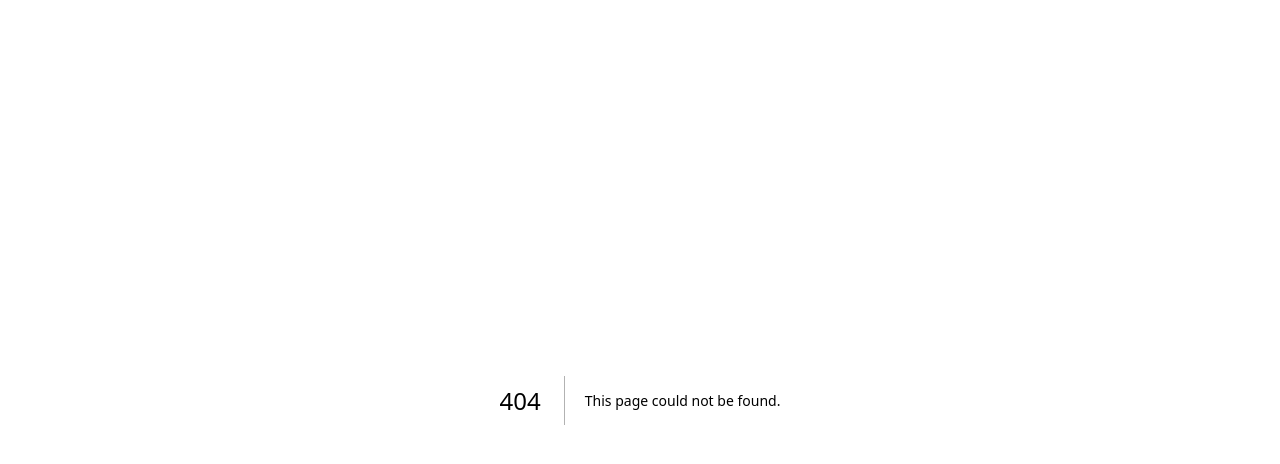
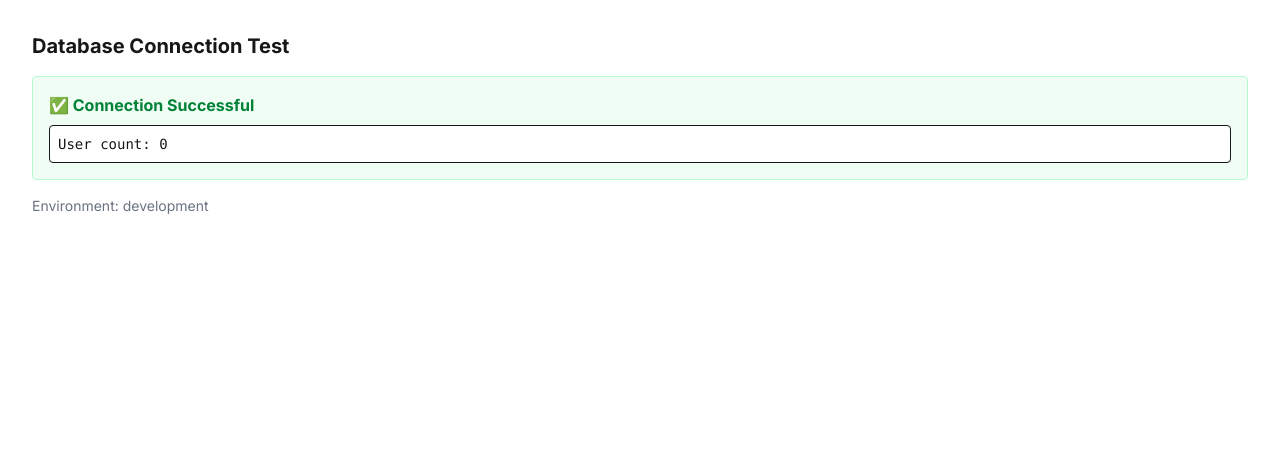
Before and after one commit to Thanaporn-sk/MicroGreens, a Next.js app: page /test-connection in a window 1280 px wide. Before the commit this address had no page. Shown: the top 464 px of the page. Built offline with nearby package versions, Linux system fonts and the light colour scheme; no server answers; the database is empty.

Commit message:
Debug: Add connection test page and error handling for purchases

```diff
--- a/app/(dashboard)/purchases/new/page.tsx
+++ b/app/(dashboard)/purchases/new/page.tsx
@@ -4,13 +4,27 @@ import PurchaseForm from './purchase-form';
 export const dynamic = 'force-dynamic';
 
 export default async function NewPurchasePage() {
-    const materials = await prisma.material.findMany({
-        orderBy: { name: 'asc' },
-    });
+    let materials: any[] = [];
+    let error = null;
+
+    try {
+        materials = await prisma.material.findMany({
+            orderBy: { name: 'asc' },
+        });
+    } catch (e) {
+        console.error('Failed to load materials:', e);
+        error = "Failed to load materials. Please check database connection.";
+    }
 
     return (
         <div className="w-full">
             <h1 className="text-2xl font-bold mb-6">Record Purchase</h1>
+            {error && (
+                <div className="bg-red-100 border border-red-400 text-red-700 px-4 py-3 rounded relative mb-4">
+                    <strong className="font-bold">Error: </strong>
+                    <span className="block sm:inline">{error}</span>
+                </div>
+            )}
             <PurchaseForm materials={materials} />
         </div>
     );
--- /dev/null
+++ b/app/test-connection/page.tsx
@@ -0,0 +1,38 @@
+import { prisma } from '@/lib/prisma';
+
+export const dynamic = 'force-dynamic';
+
+export default async function TestConnectionPage() {
+    let status = 'Testing...';
+    let detail = '';
+    let isError = false;
+
+    try {
+        // Attempt a simple query
+        const count = await prisma.user.count();
+        status = '✅ Connection Successful';
+        detail = `User count: ${count}`;
+    } catch (e: any) {
+        status = '❌ Connection Failed';
+        isError = true;
+        detail = e.message || JSON.stringify(e);
+        console.error('DB Connection Test Error:', e);
+    }
+
+    return (
+        <div className="p-8 font-mono">
+            <h1 className="text-xl font-bold mb-4">Database Connection Test</h1>
+
+            <div className={`p-4 rounded border ${isError ? 'bg-red-50 border-red-200' : 'bg-green-50 border-green-200'}`}>
+                <h2 className={`font-bold ${isError ? 'text-red-700' : 'text-green-700'}`}>{status}</h2>
+                <pre className="mt-2 whitespace-pre-wrap break-all text-sm p-2 bg-white rounded border">
+                    {detail}
+                </pre>
+            </div>
+
+            <div className="mt-4 text-sm text-gray-500">
+                <p>Environment: {process.env.NODE_ENV}</p>
+            </div>
+        </div>
+    );
+}
```
